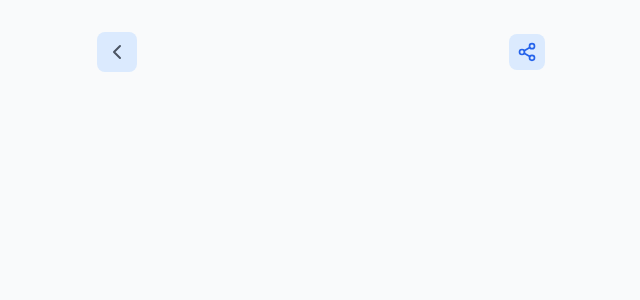
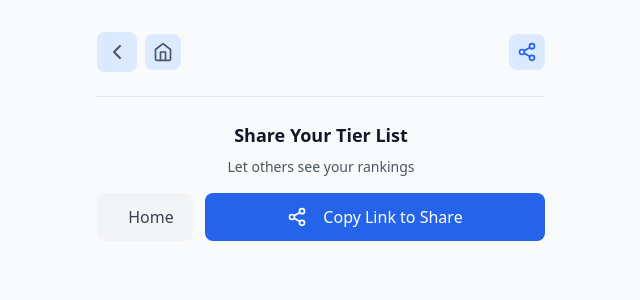
Before and after one commit to nick5616/tierlistify, a React (Vite) app: page /view/1 in a window 1280 px wide. Shown: the top 300 px of the page, without its empty margins (319-959 px from the left). Built offline with nearby package versions, Linux system fonts and the light colour scheme.

Commit message:
final share screen

```diff
--- a/src/components/Tierlistify.tsx
+++ b/src/components/Tierlistify.tsx
@@ -78,6 +78,32 @@ const Tierlistify: React.FC = () => {
         const completedTierList = currentTierList as TierList;
         addTierList(completedTierList);
         navigate(`/view/${completedTierList.id}`);
+    };
+
+    const handleShare = async () => {
+        const shareUrl = `${window.location.origin}/view/${currentTierList.id}`;
+
+        try {
+            // Try using the Web Share API first (mobile)
+            if (navigator.share) {
+                await navigator.share({
+                    title: currentTierList.name || "Tier List",
+                    text: `Check out my tier list: ${currentTierList.name}`,
+                    url: shareUrl,
+                });
+            } else {
+                // Fallback to clipboard
+                await navigator.clipboard.writeText(shareUrl);
+                alert("Link copied to clipboard!");
+            }
+        } catch (error) {
+            // If all else fails, show the URL
+            prompt("Copy this link to share:", shareUrl);
+        }
+    };
+
+    const handleGoHome = () => {
+        navigate("/");
     };
 
     const handleBegin = (tiers: Tier[]) => {
@@ -242,6 +268,8 @@ const Tierlistify: React.FC = () => {
                         <ViewScreen
                             tierList={currentTierList}
                             onBack={handleBack}
+                            onShare={handleShare}
+                            onGoHome={handleGoHome}
                         />
                     }
                 />
--- a/src/screens/CreationScreen.tsx
+++ b/src/screens/CreationScreen.tsx
@@ -92,6 +92,10 @@ const CreationScreen: React.FC<CreationScreenProps> = ({
     // Get unranked items (items without a tier)
     const unrankedItems =
         currentTierList.items?.filter((item) => !item.tier) || [];
+
+    // Check if all items are ranked
+    const allItemsRanked =
+        unrankedItems.length === 0 && (currentTierList.items?.length || 0) > 0;
 
     const handleDragStart = (event: DragStartEvent) => {
         console.log("handleDragStart", event);
@@ -219,15 +223,33 @@ const CreationScreen: React.FC<CreationScreenProps> = ({
                             activeId={activeId}
                         />
 
-                        {/* Optional bottom section inside scrollable area */}
-                        {/* <div className="flex justify-between items-center pt-4 border-t border-gray-200">
-                                <p className="text-sm text-gray-600">
-                                    {remainingItems} remaining
-                                </p>
-                                <Button variant="primary" onClick={onComplete}>
-                                    Share
+                        {/* Completion section */}
+                        {allItemsRanked ? (
+                            <div className="pt-6 border-t border-gray-200">
+                                <div className="text-center mb-4">
+                                    <h3 className="text-lg font-semibold text-green-600 mb-2">
+                                        🎉 All items ranked!
+                                    </h3>
+                                    <p className="text-sm text-gray-600">
+                                        Ready to save and share your tier list
+                                    </p>
+                                </div>
+                                <Button
+                                    variant="primary"
+                                    fullWidth
+                                    onClick={_onComplete}
+                                    className="mb-8"
+                                >
+                                    Finish & Share
                                 </Button>
-                            </div> */}
+                            </div>
+                        ) : (
+                            <div className="pt-4 text-center text-sm text-gray-500">
+                                {unrankedItems.length} item
+                                {unrankedItems.length !== 1 ? "s" : ""}{" "}
+                                remaining to rank
+                            </div>
+                        )}
                     </div>
 
                     <DragOverlay>
--- a/src/screens/HomeScreen.tsx
+++ b/src/screens/HomeScreen.tsx
@@ -23,20 +23,6 @@ const HomeScreen: React.FC<HomeScreenProps> = ({
                         Tierlistify
                     </h1>
                     <p className="text-gray-600">Create and share tier lists</p>
-                    <div className="mt-2 space-x-4">
-                        <a
-                            href="/test"
-                            className="text-xs text-blue-500 underline"
-                        >
-                            @dnd-kit Test
-                        </a>
-                        <a
-                            href="/native"
-                            className="text-xs text-green-500 underline"
-                        >
-                            Native HTML5 Test
-                        </a>
-                    </div>
                 </div>
 
                 <div className="flex-1 flex flex-col justify-center">
--- a/src/screens/ViewScreen.tsx
+++ b/src/screens/ViewScreen.tsx
@@ -1,5 +1,5 @@
 import React from "react";
-import { ChevronLeft, Share2 } from "lucide-react";
+import { ChevronLeft, Share2, Home } from "lucide-react";
 import { TierList } from "../types";
 import AnimatedScreen from "../components/AnimatedScreen";
 import Button from "../components/Button";
@@ -9,20 +9,27 @@ interface ViewScreenProps {
     tierList: Partial<TierList>;
     onBack: () => void;
     onShare?: () => void;
+    onGoHome?: () => void;
 }
 
 const ViewScreen: React.FC<ViewScreenProps> = ({
     tierList,
     onBack,
     onShare,
+    onGoHome,
 }) => {
     return (
         <AnimatedScreen animation="fade">
-            <div className="max-w-md mx-auto h-full flex flex-col">
+            <div className="max-w-md mx-auto min-h-screen flex flex-col pb-safe">
                 <div className="flex items-center justify-between mb-6 pt-4">
-                    <Button variant="icon" onClick={onBack}>
-                        <ChevronLeft className="w-6 h-6 text-gray-600" />
-                    </Button>
+                    <div className="flex items-center space-x-2">
+                        <Button variant="icon" onClick={onBack}>
+                            <ChevronLeft className="w-6 h-6 text-gray-600" />
+                        </Button>
+                        <Button variant="icon" onClick={onGoHome}>
+                            <Home className="w-5 h-5 text-gray-600" />
+                        </Button>
+                    </div>
                     <h1 className="text-xl font-semibold text-gray-900">
                         {tierList.name}
                     </h1>
@@ -31,7 +38,7 @@ const ViewScreen: React.FC<ViewScreenProps> = ({
                     </Button>
                 </div>
 
-                <div className="flex-1 space-y-4 overflow-y-auto">
+                <div className="flex-1 space-y-4 overflow-y-auto pb-6">
                     {tierList.tiers?.map((tier) => {
                         const tieredItems =
                             tierList.items?.filter(
@@ -47,6 +54,36 @@ const ViewScreen: React.FC<ViewScreenProps> = ({
                             />
                         );
                     })}
+
+                    {/* Share section at bottom */}
+                    <div className="pt-6 border-t border-gray-200">
+                        <div className="text-center mb-4">
+                            <h3 className="text-lg font-semibold text-gray-900 mb-2">
+                                Share Your Tier List
+                            </h3>
+                            <p className="text-sm text-gray-600">
+                                Let others see your rankings
+                            </p>
+                        </div>
+                        <div className="flex gap-3 mb-8">
+                            <Button
+                                variant="secondary"
+                                onClick={onGoHome}
+                                className="w-24"
+                            >
+                                <Home className="w-4 h-4 mr-1" />
+                                Home
+                            </Button>
+                            <Button
+                                variant="primary"
+                                onClick={onShare}
+                                className="flex-1"
+                            >
+                                <Share2 className="w-5 h-5 mr-2" />
+                                Copy Link to Share
+                            </Button>
+                        </div>
+                    </div>
                 </div>
             </div>
         </AnimatedScreen>
```
